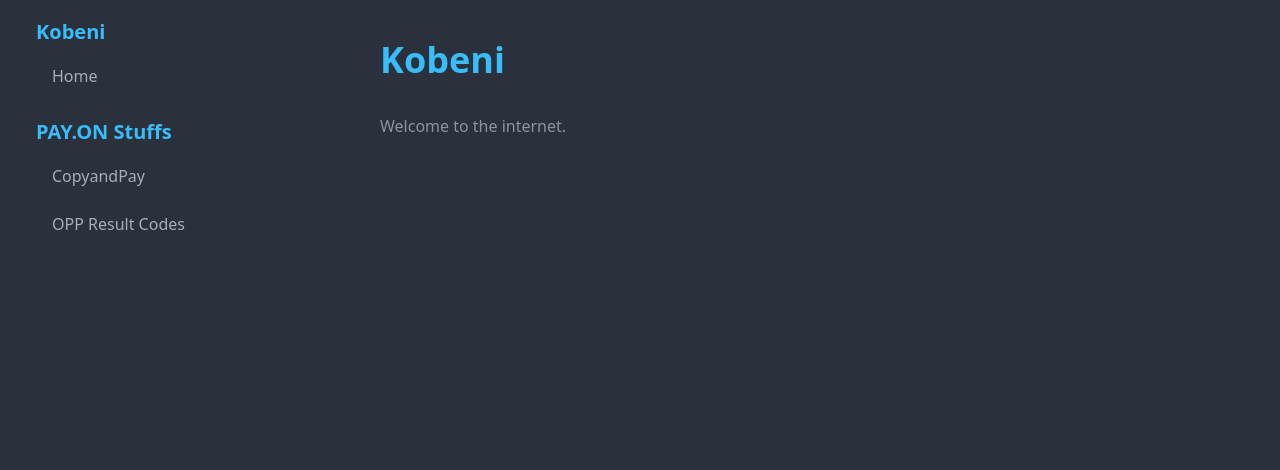
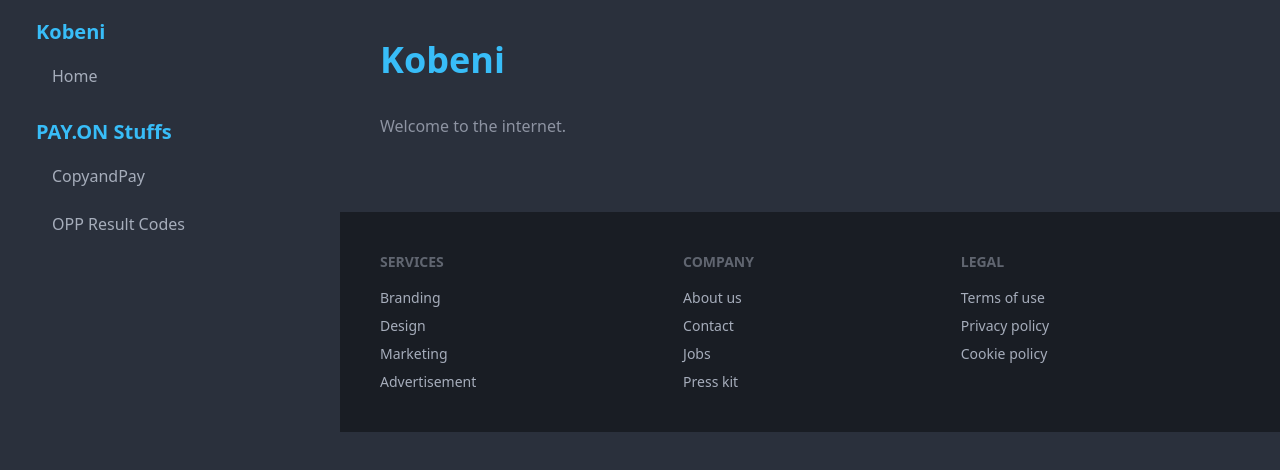
Before and after one commit to mtits/Kobeni-fork1, a Nuxt app: page / in a window 1280 px wide. Shown: the top 470 px of the page. Built offline with nearby package versions, Linux system fonts and the light colour scheme.

Commit message:
more cnp stuff

```diff
--- a/app.vue
+++ b/app.vue
@@ -8,6 +8,7 @@
         <div class="container mx-auto p-10">
           <NuxtPage />
         </div>
+        <Footer />
       </div>
       <div class="drawer-side">
         <label for="my-drawer-2" class="drawer-overlay"></label>
--- /dev/null
+++ b/components/footer.vue
@@ -0,0 +1,24 @@
+<template>
+  <footer class="footer p-10 bg-neutral text-neutral-content">
+    <div>
+      <span class="footer-title">Services</span>
+      <a class="link link-hover">Branding</a>
+      <a class="link link-hover">Design</a>
+      <a class="link link-hover">Marketing</a>
+      <a class="link link-hover">Advertisement</a>
+    </div>
+    <div>
+      <span class="footer-title">Company</span>
+      <a class="link link-hover">About us</a>
+      <a class="link link-hover">Contact</a>
+      <a class="link link-hover">Jobs</a>
+      <a class="link link-hover">Press kit</a>
+    </div>
+    <div>
+      <span class="footer-title">Legal</span>
+      <a class="link link-hover">Terms of use</a>
+      <a class="link link-hover">Privacy policy</a>
+      <a class="link link-hover">Cookie policy</a>
+    </div>
+  </footer>
+</template>
--- /dev/null
+++ b/components/textareadisplayonly.vue
@@ -0,0 +1,24 @@
+<template>
+  <div class="form-control mt-3">
+    <label class="label mb-1">
+      <span class="label-text text-sky-400 font-bold">{{ label }}</span>
+    </label>
+    <textarea
+      class="textarea font-mono textarea-bordered h-80"
+      spellcheck="false"
+      :value="JSON.stringify(data, null, 1)"
+      readonly></textarea>
+  </div>
+</template>
+
+<script setup>
+  defineProps({
+    label: {
+      type: String,
+      default: 'Response Data',
+    },
+    data: {
+      type: Object,
+    },
+  })
+</script>
--- a/pages/copyandpay.vue
+++ b/pages/copyandpay.vue
@@ -5,22 +5,70 @@
       secure and simple-to-integrate.
     </PageTitle>
 
-    <Input label="Endpoint" v-model="endPoint" />
+    <div class="form-control w-full mt-3">
+      <label class="label mb-1">
+        <span class="label-text text-sky-400 font-bold">Endpoint</span>
+      </label>
+      <select class="select select-bordered w-full" v-model="endPoint">
+        <option v-for="option in endPoints" :value="option.value">
+          {{ option.text }}
+        </option>
+      </select>
+    </div>
 
     <Input label="Access Token" type="password" v-model="accessToken" />
 
-    <Textarea label="Data Parameters" v-model="dataParameters"></Textarea>
+    <div class="flex w-full mt-3">
+      <!-- left -->
+      <div class="grid flex-grow">
+        <Textarea label="Data Parameters" v-model="dataParameters"></Textarea>
+        <div class="mt-3">
+          <button class="btn btn-primary" @click="submit">Submit</button>
+        </div>
+      </div>
 
-    <div class="mt-3">
-      <button class="btn btn-primary" @click="submit">Submit</button>
+      <div class="divider divider-horizontal mt-3" v-if="responseData"></div>
+
+      <!-- right -->
+      <div class="grid flex-grow">
+        <Transition>
+          <div v-if="responseData">
+            <Textareadisplayonly
+              label="Response Data"
+              :data="responseData"></Textareadisplayonly>
+
+            <div class="btn-group mt-3 place-items-center">
+              <button class="btn">Copy Response</button>
+
+              <button class="btn" v-if="responseData.id">
+                Copy Checkout ID
+              </button>
+
+              <button class="btn btn-primary" v-if="responseData.id">
+                Launch Widget
+              </button>
+            </div>
+          </div>
+        </Transition>
+      </div>
     </div>
   </div>
 </template>
 
 <script setup>
-  import { ref, computed, onMounted } from 'vue'
+  import { ref, onMounted } from 'vue'
 
   const endPoint = ref('https://eu-test.oppwa.com/v1/checkouts')
+  const endPoints = ref([
+    {
+      text: 'https://eu-test.oppwa.com/v1/checkouts',
+      value: 'https://eu-test.oppwa.com/v1/checkouts',
+    },
+    {
+      text: 'https://eu-prod.oppwa.com/v1/checkouts',
+      value: 'https://eu-prod.oppwa.com/v1/checkouts',
+    },
+  ])
   const accessToken = ref(
     'OGE4Mjk0MTc0YjdlY2IyODAxNGI5Njk5MjIwMDE1Y2N8c3k2S0pzVDg='
   )
@@ -45,8 +93,13 @@
     dataParameters.value = arrayToFormatter(defaultParameters.value, '\n')
   })
 
+  /**
+   * submit to the API!
+   */
   async function submit() {
     try {
+      responseData.value = ''
+
       const rawResponse = await fetch('./api/copyandpay', {
         method: 'POST',
         headers: {
```
Also changed, not shown: 2 other files (tests, documents, lock files or other folders).
